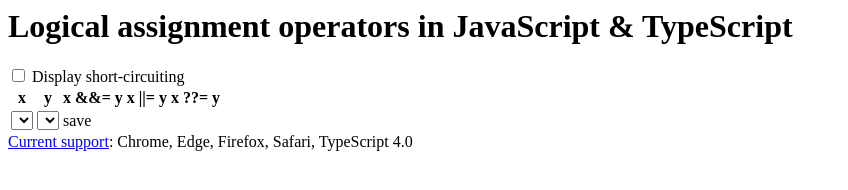
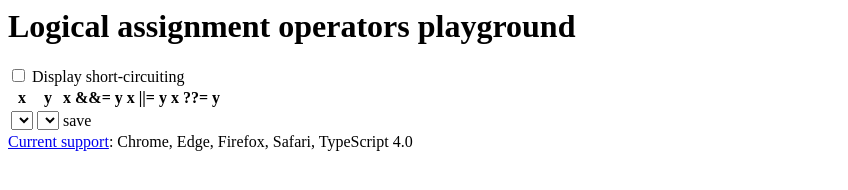
Before and after one commit to sulco/logical-assignments, a website: page index.html in a window 1280 px wide. Shown: the whole page, without its empty margins (0-848 px from the left). Drawn offline with Linux system fonts and the light colour scheme.

Commit message:
Change caption

```diff
--- a/index.html
+++ b/index.html
@@ -1,7 +1,7 @@
 <main x-data="assignments()">
 
   <header>
-    <h1>Logical assignment operators in JavaScript & TypeScript</h1>
+    <h1>Logical assignment operators playground</h1>
 
     <label>
       <input type="checkbox" x-model="showSc">
```
